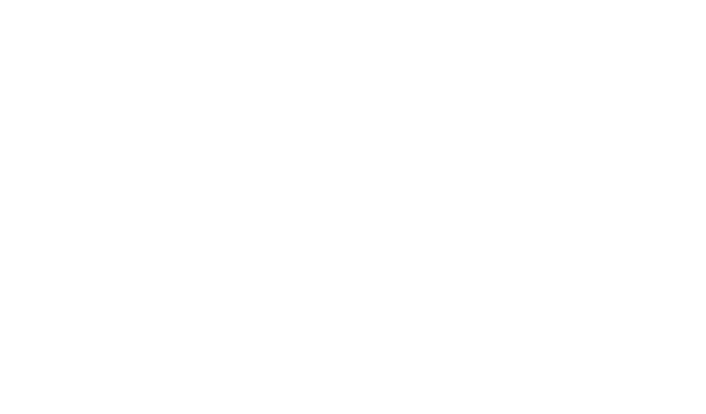
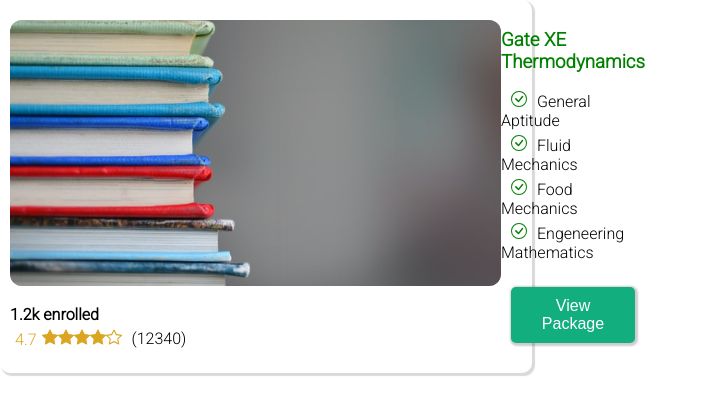
Before and after one commit to Samarthya2912/A4U_Frontend, a React (Create React App) app: page / in a window 1280 px wide. Shown: the top 414 px of the page, without its empty margins (0-706 px from the left). Built offline with nearby package versions, Linux system fonts and the light colour scheme.

Commit message:
OtherCourses Card

```diff
--- /dev/null
+++ b/src/components/OtherPackages.js
@@ -0,0 +1,44 @@
+import Button from "../components/shared/Button"
+import React from 'react'
+import other_packages from '../data/other_packages'
+import Check from './shared/Check'
+import StarRating from './shared/StarRating'
+
+const Card = (props) => {
+    return (
+        <div className="card">
+            <div className="left-pane">
+                <img src={props.image} alt="" className="card__image" />
+                <div className="card__enrolled">{props.enrolled} enrolled</div>
+                <div className="card__rating"><StarRating rating={props.rating} />{`(${props.reviews})`}</div>
+            </div>
+            <div className="right-pane">
+              <h3 className="card__title">{props.title}</h3>
+              <div>
+                {
+                  props.topics.map((topic, index) => {
+                    return <div className="card__topics" key={topic}>
+                      <Check />{topic}
+                    </div>
+                  })
+                }
+              </div>
+              <Button backgroundColor="rgba(19, 174, 126, 1)">View Package</Button>
+            </div>
+        </div>
+    )
+}
+
+const OtherPackages = () => {
+  return (
+    <div className="other-packages">
+        {
+          other_packages.map((pkg, index) => {
+            return <Card key={index} {...pkg} />
+          })
+        }
+    </div>
+  )
+}
+
+export default OtherPackages
--- /dev/null
+++ b/src/components/shared/Check.js
@@ -0,0 +1,12 @@
+import React from 'react'
+
+const Check = () => {
+    return (
+        <svg style={{ margin: "0 10px" }} xmlns="http://www.w3.org/2000/svg" width="16" height="16" fill="green" class="bi bi-check-circle" viewBox="0 0 16 16">
+            <path d="M8 15A7 7 0 1 1 8 1a7 7 0 0 1 0 14zm0 1A8 8 0 1 0 8 0a8 8 0 0 0 0 16z" />
+            <path d="M10.97 4.97a.235.235 0 0 0-.02.022L7.477 9.417 5.384 7.323a.75.75 0 0 0-1.06 1.06L6.97 11.03a.75.75 0 0 0 1.079-.02l3.992-4.99a.75.75 0 0 0-1.071-1.05z" />
+        </svg>
+    )
+}
+
+export default Check
--- /dev/null
+++ b/src/components/shared/StarRating.js
@@ -0,0 +1,37 @@
+import React from 'react'
+
+const Star = (props) => {
+    if(props.filled) {
+        return (
+            <svg xmlns="http://www.w3.org/2000/svg" width="16" height="16" fill="currentColor" className="bi bi-star-fill" viewBox="0 0 16 16">
+                <path d="M3.612 15.443c-.386.198-.824-.149-.746-.592l.83-4.73L.173 6.765c-.329-.314-.158-.888.283-.95l4.898-.696L7.538.792c.197-.39.73-.39.927 0l2.184 4.327 4.898.696c.441.062.612.636.282.95l-3.522 3.356.83 4.73c.078.443-.36.79-.746.592L8 13.187l-4.389 2.256z"/>
+            </svg>
+        )
+    }
+
+    return (
+        <svg xmlns="http://www.w3.org/2000/svg" width="16" height="16" fill="currentColor" className="bi bi-star" viewBox="0 0 16 16">
+            <path d="M2.866 14.85c-.078.444.36.791.746.593l4.39-2.256 4.389 2.256c.386.198.824-.149.746-.592l-.83-4.73 3.522-3.356c.33-.314.16-.888-.282-.95l-4.898-.696L8.465.792a.513.513 0 0 0-.927 0L5.354 5.12l-4.898.696c-.441.062-.612.636-.283.95l3.523 3.356-.83 4.73zm4.905-2.767-3.686 1.894.694-3.957a.565.565 0 0 0-.163-.505L1.71 6.745l4.052-.576a.525.525 0 0 0 .393-.288L8 2.223l1.847 3.658a.525.525 0 0 0 .393.288l4.052.575-2.906 2.77a.565.565 0 0 0-.163.506l.694 3.957-3.686-1.894a.503.503 0 0 0-.461 0z" />
+        </svg>
+    )
+}
+
+const StarRating = ({ rating }) => {
+    const fill = [], unfill = [];
+    for(let i = 0; i < Math.floor(rating); i++) fill.push(i);
+    for(let i = 0; i < 5-Math.floor(rating); i++) unfill.push(i);
+
+    return (
+        <div className="star-rating">
+        <p>{rating}</p>
+        {
+            fill.map(id => <Star key={id} filled={true} />)
+        }
+        {
+            unfill.map(id => <Star key={id} filled={false} />)
+        }
+        </div>
+    )
+}
+
+export default StarRating
--- /dev/null
+++ b/src/data/other_packages.js
@@ -0,0 +1,12 @@
+const other_packages = [
+    {
+        image: "assets/course_image.svg",
+        title: "Gate XE Thermodynamics",
+        topics: ["General Aptitude","Fluid Mechanics","Food Mechanics","Engeneering Mathematics"],
+        enrolled: "1.2k",
+        rating: 4.7,
+        reviews: 12340
+    }
+];
+
+export default other_packages;
--- a/src/pages/Test.css
+++ b/src/pages/Test.css
@@ -127,3 +127,46 @@
 .quiz-component {
     display: flex;
 }
+
+.star-rating {
+    color: goldenrod;
+}
+
+.star-rating p {
+    display: inline;
+    margin: 0 5px;
+}
+
+.card {
+    display: flex;
+    max-width: 40vw;
+    justify-content: space-evenly;
+    border-radius: 10px;
+    padding: 10px;
+    box-shadow: 2px 2px 1px 1px rgba(0, 0, 0, 0.15);
+}
+
+.card__image {
+    margin: 10px 0;
+}
+
+.card__topics {
+    margin: 5px 0;
+}
+
+.card__title {
+    color: green;
+}
+
+.card__enrolled {
+    font-weight: bolder;
+    margin: 5px 0;
+}
+
+.card__rating {
+    display: flex;
+}
+
+.card__rating > * {
+    margin: 0 10px 0 0;
+}
--- a/src/pages/Test.js
+++ b/src/pages/Test.js
@@ -6,6 +6,8 @@
 import Button from "../components/shared/Button";
 import "./Test.css"
 import QuizComponent from "../components/QuizComponent";
+import OtherPackages from "../components/OtherPackages";
+import StarRating from "../components/shared/StarRating";
 
 
 const Test = () => {
@@ -17,6 +19,8 @@
         {/* <Problem /> */}
         {/* <Button /> */}
         {/* <QuizComponent /> */}
+        <OtherPackages />
+        {/* <StarRating rating={3} /> */}
     </div>
   )
 }
```
Also changed, not shown: public/assets/course_image.svg (added).
